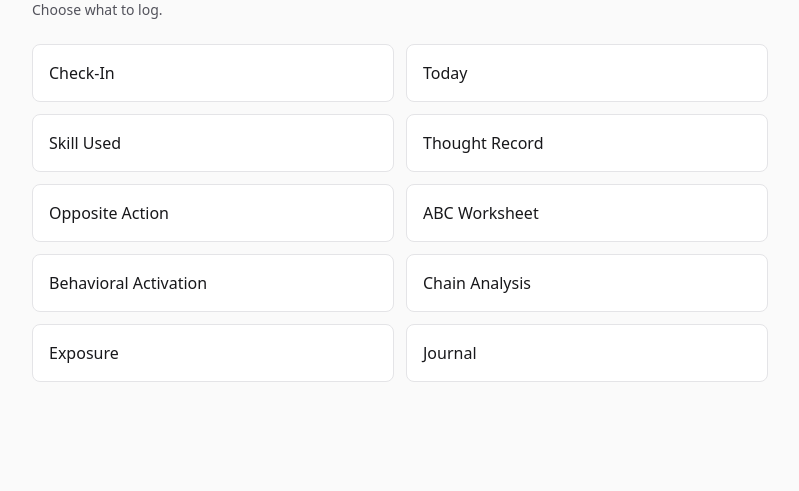
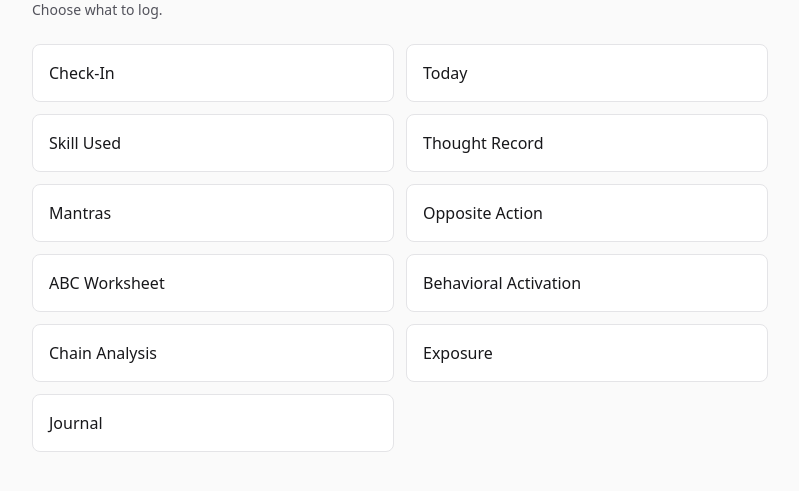
Before and after one commit to andrewadelson92/ledger, a Flask app: page /?tab=add in a window 1280 px wide. Shown: the part 169-660 px from the top of the page, without its empty margins (240-1039 px from the left). Run offline with Flask 3, Linux system fonts and the light colour scheme; data that the repository does not hold is empty; some libraries are stand-ins or nearby versions.

Commit message:
Add Mantras library with Today highlights.
Persist the list as a DB entry (upsert) so it can be scoped per user later; highlight any number to show on the Today home card.

Co-authored-by: Cursor <cursoragent@cursor.com>

```diff
--- a/app.py
+++ b/app.py
@@ -57,6 +57,7 @@ from helpers import (
     daily_planner_focus,
     daily_planner_has_diary,
     diary_card_extra_emotions,
+    highlighted_mantras,
 )
 
 ADD_HIDDEN_TYPES = frozenset({"exposure_checkin", "daily_goal", "diary_card"})
@@ -214,6 +215,7 @@ def index():
         if t not in ADD_HIDDEN_TYPES
     ]
     today_label = datetime.now(LOCAL_TZ).strftime("%A, %b %d")
+    mantras_entry = _current_mantras()
     return render_template(
         "index.html",
         cards=cards,
@@ -221,6 +223,10 @@ def index():
         add_options=add_options,
         in_progress_items=in_progress_items,
         todays_daily_planner=_todays_daily_planner(),
+        highlighted_mantras=highlighted_mantras(
+            mantras_entry.payload if mantras_entry else None
+        ),
+        mantras_entry=mantras_entry,
         today_label=today_label,
         daily_planner_focus=daily_planner_focus,
         daily_planner_has_diary=daily_planner_has_diary,
@@ -261,6 +267,19 @@ def _todays_daily_planner():
     return find_todays_entry(candidates, "daily_planner", LOCAL_TZ)
 
 
+def _current_mantras():
+    """Return the single mantras library entry (most recent), if any.
+
+    Stored as an Entry so future multi-user scoping can use the same table
+    (e.g. filter by user_id) without a separate localStorage catalog.
+    """
+    return (
+        Entry.query.filter_by(type="mantras")
+        .order_by(Entry.updated_at.desc(), Entry.created_at.desc())
+        .first()
+    )
+
+
 def _save_daily_goal(payload: dict) -> Entry:
     existing = _todays_daily_goal()
     if existing:
@@ -282,6 +301,19 @@ def _save_daily_planner(payload: dict) -> Entry:
         db.session.commit()
         return existing
     entry = Entry(type="daily_planner", payload=payload)
+    db.session.add(entry)
+    db.session.commit()
+    return entry
+
+
+def _save_mantras(payload: dict) -> Entry:
+    existing = _current_mantras()
+    if existing:
+        existing.payload = payload
+        _touch_entry(existing)
+        db.session.commit()
+        return existing
+    entry = Entry(type="mantras", payload=payload)
     db.session.add(entry)
     db.session.commit()
     return entry
@@ -438,6 +470,10 @@ def new_entry(entry_type):
             _save_daily_planner(payload)
             flash("Today saved.")
             return redirect(url_for("index", tab="today"))
+        if entry_type == "mantras":
+            _save_mantras(payload)
+            flash("Mantras saved.")
+            return redirect(url_for("index", tab="today"))
         entry = Entry(
             type=entry_type,
             payload=payload,
@@ -455,6 +491,11 @@ def new_entry(entry_type):
 
     if entry_type == "daily_planner":
         existing = _todays_daily_planner()
+        if existing:
+            return redirect(url_for("entry_edit", entry_id=existing.id))
+
+    if entry_type == "mantras":
+        existing = _current_mantras()
         if existing:
             return redirect(url_for("entry_edit", entry_id=existing.id))
 
@@ -709,7 +750,7 @@ def entry_edit(entry_id):
             sync_diary_card_journal(entry, request.form)
         db.session.commit()
         flash("Entry updated.")
-        if entry.type in ("daily_goal", "daily_planner"):
+        if entry.type in ("daily_goal", "daily_planner", "mantras"):
             return redirect(url_for("index", tab="today"))
         return redirect(url_for("entry_detail", entry_id=entry.id))
 
--- a/constants.py
+++ b/constants.py
@@ -5,6 +5,7 @@ ENTRY_TYPES = [
     "diary_card",
     "skill_used",
     "thought_record",
+    "mantras",
     "opposite_action",
     "abc",
     "behavioral_activation",
@@ -21,6 +22,7 @@ ENTRY_TYPE_LABELS = {
     "diary_card": "Diary Card",
     "skill_used": "Skill Used",
     "thought_record": "Thought Record",
+    "mantras": "Mantras",
     "opposite_action": "Opposite Action",
     "abc": "ABC Worksheet",
     "behavioral_activation": "Behavioral Activation",
--- a/helpers.py
+++ b/helpers.py
@@ -2,6 +2,7 @@
 from __future__ import annotations
 
 import json
+import uuid
 from datetime import datetime
 from typing import Any
 from zoneinfo import ZoneInfo
@@ -159,6 +160,15 @@ def entry_summary(entry) -> str:
     if t == "thought_record":
         return _truncate(p.get("automatic_thought") or p.get("situation")) or "Thought record"
 
+    if t == "mantras":
+        items = p.get("items") or []
+        highlighted = sum(1 for i in items if isinstance(i, dict) and i.get("highlighted"))
+        n = len(items)
+        base = f"{n} mantra{'s' if n != 1 else ''}"
+        if highlighted:
+            return f"{base} · {highlighted} on Today"
+        return base or "Mantras"
+
     if t == "opposite_action":
         return _truncate(p.get("opposite_action") or p.get("action_urge")) or "Opposite action"
 
@@ -313,6 +323,45 @@ def daily_planner_has_diary(payload: dict | None = None) -> bool:
         or p.get("noted_emotions")
         or (p.get("diary_journal") or "").strip()
     )
+
+
+def parse_mantras_json(raw) -> list[dict]:
+    """Parse mantras library items from form JSON. Server-persisted; no localStorage."""
+    if not raw:
+        return []
+    try:
+        data = json.loads(raw) if isinstance(raw, str) else raw
+    except (TypeError, ValueError, json.JSONDecodeError):
+        return []
+    if not isinstance(data, list):
+        return []
+    out = []
+    seen_ids = set()
+    for item in data:
+        if not isinstance(item, dict):
+            continue
+        text = (item.get("text") or "").strip()
+        if not text:
+            continue
+        raw_id = (item.get("id") or "").strip()
+        item_id = raw_id if raw_id and raw_id not in seen_ids else str(uuid.uuid4())
+        seen_ids.add(item_id)
+        out.append({
+            "id": item_id,
+            "text": text,
+            "highlighted": bool(item.get("highlighted")),
+        })
+    return out
+
+
+def highlighted_mantras(payload: dict | None = None) -> list[dict]:
+    """Return highlighted mantra items for the Today home card."""
+    items = (payload or {}).get("items") or []
+    return [
+        {"id": i.get("id"), "text": (i.get("text") or "").strip()}
+        for i in items
+        if isinstance(i, dict) and i.get("highlighted") and (i.get("text") or "").strip()
+    ]
 
 
 def parse_embedded_diary_card(form) -> tuple[list[dict], list[dict], str]:
@@ -542,6 +591,11 @@ def payload_for_type(entry_type: str, form) -> tuple[dict[str, Any], int | None,
             "evidence_against": (form.get("evidence_against") or "").strip(),
             "alternative_thought": (form.get("alternative_thought") or "").strip(),
             "emotions_after": parse_emotions_json(form.get("emotions_after_json"), "intensity_after"),
+        }
+
+    elif entry_type == "mantras":
+        payload = {
+            "items": parse_mantras_json(form.get("mantras_json")),
         }
 
     elif entry_type == "opposite_action":
@@ -783,8 +837,8 @@ def merge_exposure_outcome(existing: dict, form) -> dict:
 
 
 def entry_can_delete(entry) -> bool:
-    """True when the entry may be removed from the UI (Today, legacy goal, or in-progress)."""
-    if entry.type in ("daily_planner", "daily_goal"):
+    """True when the entry may be removed from the UI (Today, mantras library, or in-progress)."""
+    if entry.type in ("daily_planner", "daily_goal", "mantras"):
         return True
     p = entry.payload or {}
     if entry.type == "behavioral_activation":
--- a/templates/index.html
+++ b/templates/index.html
@@ -89,6 +89,23 @@
       </div>
       {% endif %}
 
+      {% if highlighted_mantras %}
+      <div{% if focus %} class="border-t border-zinc-100 pt-4"{% endif %}>
+        <div class="mb-2 flex items-center justify-between gap-3">
+          <h3 class="text-xs font-semibold uppercase tracking-wide text-zinc-500">Mantras</h3>
+          {% if mantras_entry %}
+          <a href="{{ url_for('entry_edit', entry_id=mantras_entry.id) }}"
+             class="text-xs text-zinc-500 hover:text-zinc-900">Edit</a>
+          {% endif %}
+        </div>
+        <ul class="space-y-2">
+          {% for m in highlighted_mantras %}
+          <li class="rounded-md border border-zinc-200 bg-zinc-50 px-3 py-2 text-sm text-zinc-900 whitespace-pre-wrap">{{ m.text }}</li>
+          {% endfor %}
+        </ul>
+      </div>
+      {% endif %}
+
       {% if plan.committed_actions %}
       <div class="border-t border-zinc-100 pt-4">
         <h3 class="text-xs font-semibold uppercase tracking-wide text-zinc-500 mb-1">Committed actions</h3>
@@ -162,6 +179,22 @@
       <p class="font-medium text-zinc-900">Start today</p>
       <p class="mt-1 text-sm text-zinc-600">Set your focus, complete a diary card, and note other emotions.</p>
     </a>
+    {% if highlighted_mantras %}
+    <div class="mt-4 rounded-lg border border-zinc-200 bg-white p-4">
+      <div class="mb-2 flex items-center justify-between gap-3">
+        <h3 class="text-xs font-semibold uppercase tracking-wide text-zinc-500">Mantras</h3>
+        {% if mantras_entry %}
+        <a href="{{ url_for('entry_edit', entry_id=mantras_entry.id) }}"
+           class="text-xs text-zinc-500 hover:text-zinc-900">Edit</a>
+        {% endif %}
+      </div>
+      <ul class="space-y-2">
+        {% for m in highlighted_mantras %}
+        <li class="rounded-md border border-zinc-200 bg-zinc-50 px-3 py-2 text-sm text-zinc-900 whitespace-pre-wrap">{{ m.text }}</li>
+        {% endfor %}
+      </ul>
+    </div>
+    {% endif %}
     {% endif %}
   </section>
 
```
Also changed, not shown: templates/entry_detail.html (+19 -0 lines), templates/forms/mantras.html (added, +98 -0 lines), README.md.
